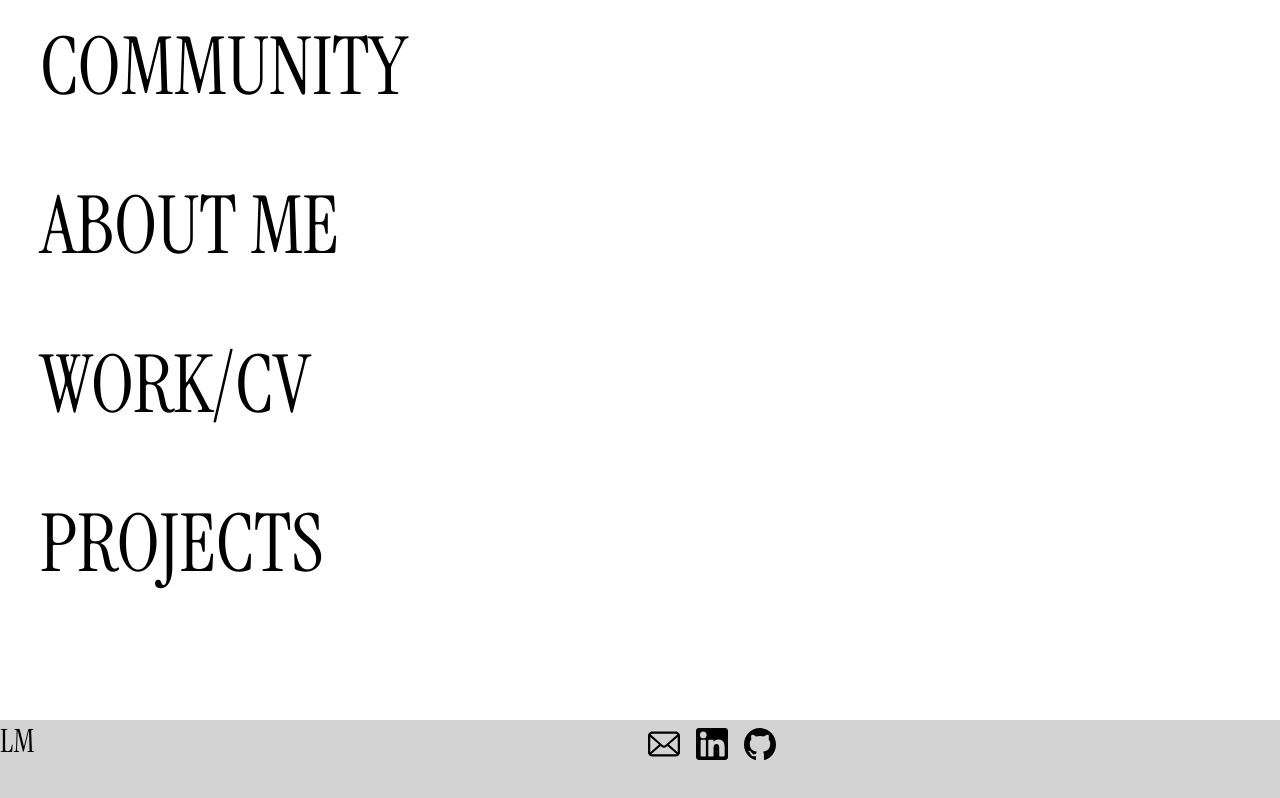
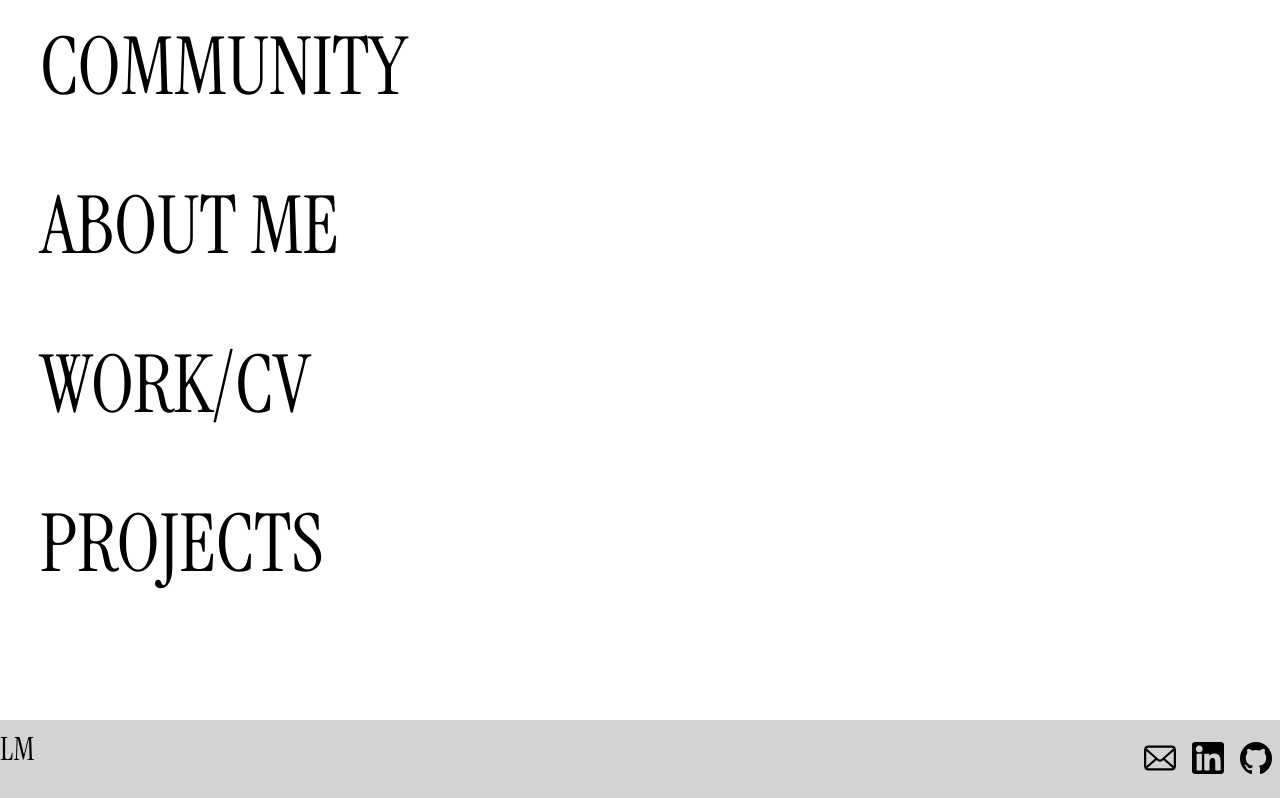
Before and after one commit to Logan-Mui/Web-Portfolio, a React (Vite) app: page / in a window 1280 px wide. Shown: the top 798 px of the page. Built offline with nearby package versions, Linux system fonts and the light colour scheme.

Commit message:
make all the header divs flex

```diff
--- a/src/styles/header.css
+++ b/src/styles/header.css
@@ -7,6 +7,7 @@
 
 .Header #Links {
     width:50%;
+    display:flex;
     justify-content: right;
     align-items: center;
 }
@@ -20,7 +21,9 @@
 .Header #Home {
     height:100%;
     width:50%;
-    justify-content: center;
+    display:flex;
+    justify-content: left;
+    align-items: center;
 }
 
 .Header #Home a {
```
